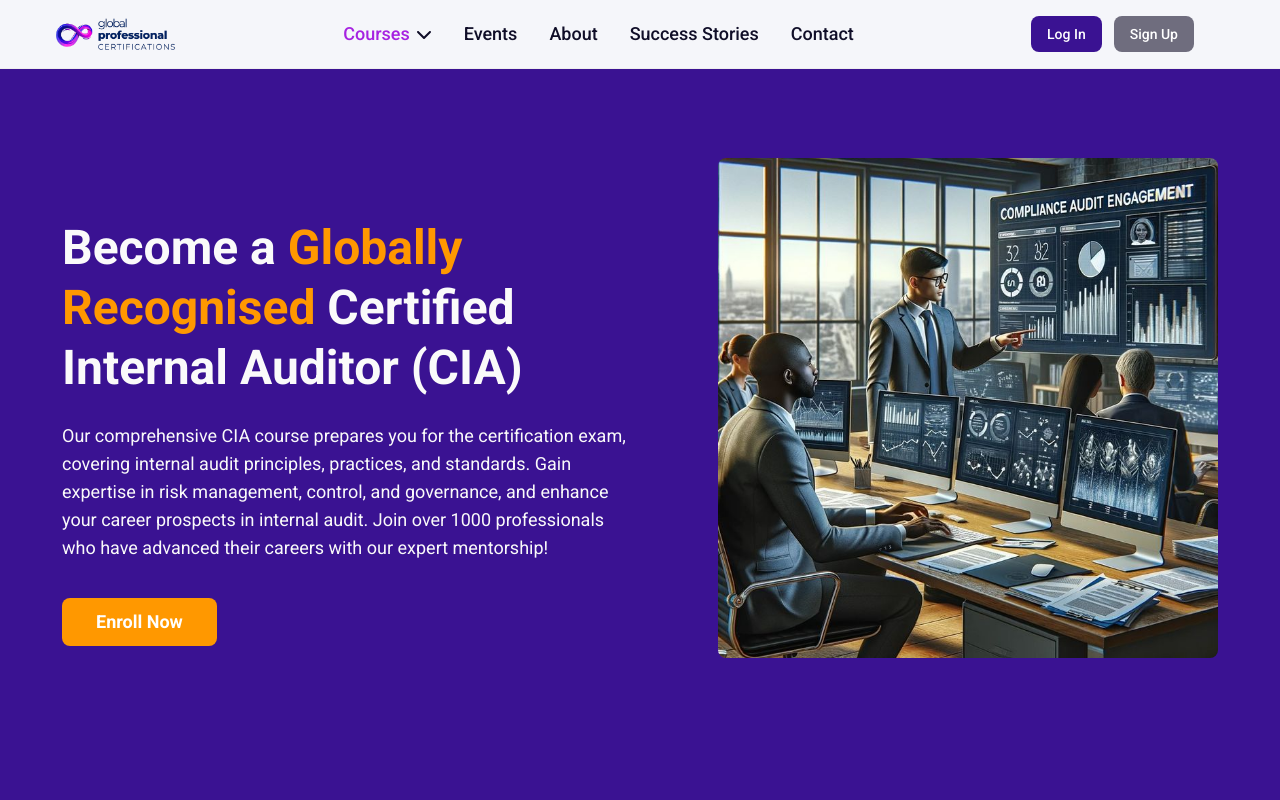
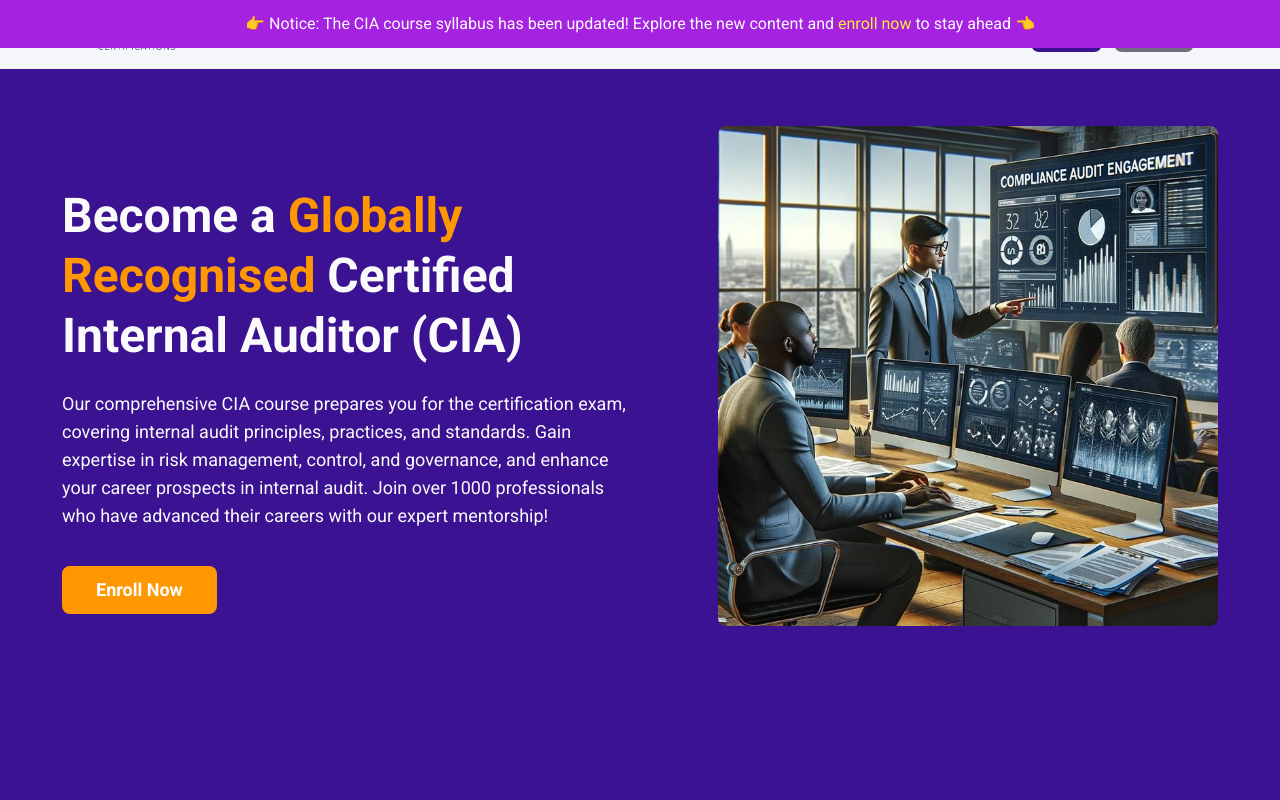
Before and after one commit to swapanmanna/gpc, a React (Vite) app: page /courses/cia in a window 1280 px wide. Shown: the top 800 px of the page. Built offline with nearby package versions, Linux system fonts and the light colour scheme.

Commit message:
added notification banner

```diff
--- a/src/Layout.jsx
+++ b/src/Layout.jsx
@@ -3,25 +3,26 @@ import Navbar from "./components/Navbar/Navbar";
 import { Outlet } from "react-router-dom";
 import Footer from "./components/Footer/Footer";
 import { useLocation } from "react-router-dom";
+import NotificationBanner from "./components/Notifications/NotificationBanner";
 
 const ScrolltoTop = () => {
-
-    const {pathname} = useLocation()
+    const { pathname } = useLocation();
 
     useEffect(() => {
-        window.scrollTo(0, 0)
-    }, [pathname])
+        window.scrollTo(0, 0);
+    }, [pathname]);
 
-    return null
-}
+    return null;
+};
 
 export default function Layout() {
     return (
         <>
-            <Navbar />
+            <NotificationBanner />
+            <Navbar topOffset={"12"}/> {/* height of notification banner */}
             <ScrolltoTop />
             <Outlet />
             <Footer />
         </>
-    )
+    );
 }
--- a/src/components/About/AboutUs.jsx
+++ b/src/components/About/AboutUs.jsx
@@ -20,7 +20,7 @@ export default function AboutUs() {
                 canonicalUrl="https://globalprofessionalcertifications.com/about"
             />
 
-            <section className="bg-brand-blue py-20 md:py-32 relative md:h-screen md:mb-10 md:flex md:justify-center md:items-center">
+            <section className="bg-brand-blue py-20 relative md:h-screen md:mb-10 md:flex md:justify-center md:items-center">
                 <div className="w-full mt-10 max-w-sm md:max-w-[75rem] px-4 md:px-5 lg:px-5 mx-auto">
                     <div className="w-full justify-start items-center gap-8 grid lg:grid-cols-2 grid-cols-1">
                         <div className="w-full flex-col justify-start lg:items-start items-center gap-10 inline-flex">
--- a/src/components/Contact/ContactUs.jsx
+++ b/src/components/Contact/ContactUs.jsx
@@ -1,7 +1,10 @@
 import React from "react";
 import MetaTags from "../MetaTags";
+import { height } from "../Notifications/NotificationBanner";
 
 export default function ContactUs() {
+
+    // lg:py-[${120 + (4*height)}px]
     return (
         <>
             <MetaTags
@@ -9,7 +12,7 @@ export default function ContactUs() {
                 description="Reach out to our team for queries, support, or course guidance. We’re here to help you achieve your certification goals."
                 canonicalUrl="https://globalprofessionalcertifications.com/contact"
             />
-            <section className="relative z-10 bg-gray-50 dark:bg-dark py-20 lg:py-[120px] w-full">
+            <section className={`relative z-10 bg-gray-50 dark:bg-dark py-20 lg:py-[${120 + (4*height)}px] w-full`}>
                 <div className="mx-auto lg:max-w-[80rem]">
                     <div className="lg:flex lg:justify-center lg:items-center">
                         <div className="w-full px-4 lg:w-1/2 xl:w-6/12">
--- a/src/components/Courses/Cia.jsx
+++ b/src/components/Courses/Cia.jsx
@@ -12,6 +12,7 @@ import { CgNotes } from "react-icons/cg";
 import { FaArrowRightLong } from "react-icons/fa6";
 import ciaHero from "../../assets/cia-hero.jpg";
 import MetaTags from '../MetaTags';
+import { height } from '../Notifications/NotificationBanner';
 
 const Cia = () => {
     useEffect(() => {
@@ -27,7 +28,7 @@ const Cia = () => {
                 description="Prepare for the CIA Challenge Exam with live sessions, Gleim content, and expert guidance from Global Professional Certifications."
                 canonicalUrl="https://globalprofessionalcertifications.com/courses/cia"
             />
-            <div className="md:h-screen flex justify-center items-center bg-brand-blue sm:pt-16">
+            <div className={`md:h-screen flex justify-center items-center bg-brand-blue sm:pt-${(16 + (height ? height - 4 : 0)).toString()}`}>
                 <div className="md:py-32 pt-32 mx-auto md:max-w-8xl md:flex md:justify-center md:items-center">
                     <div className="max-w-sm md:max-w-2xl mx-auto">
                         {/* <button className="px-4 py-2 bg-gray-50 border border-gray-400 text-lg text-brand-dark rounded-lg hover:bg-orange-500 hover:text-gray-50 font-bold font-inter transition duration-200 ease-in-out">Globally recognised</button> */}
@@ -260,7 +261,7 @@ const Cia = () => {
             </div>
 
 
-            <div className="max-w-6xl mx-auto mb-24 px-4 md:px-0 bg-orange-100 py-12 rounded-lg shadow-md">
+            <div className="max-w-6xl mx-auto mb-24 px-4 md:px-0 bg-orange-100 py-12 rounded-lg shadow-xl">
                 <h1 className="text-center text-3xl md:text-5xl font-bold mb-8 text-brand-blue">Revised pricing plan 16th April 2025 onwards...</h1>
                 <p className="text-center text-2xl font-semibold text-gray-700 mb-8">
                     Enroll for all 3 parts along with Gleim content for only ₹65,000 + GST<br></br> Or each part for ₹25,000 + GST
--- a/src/components/Courses/Cisa.jsx
+++ b/src/components/Courses/Cisa.jsx
@@ -1,9 +1,12 @@
 import React from 'react';
 import { Link } from 'react-router-dom';
+import { height } from '../Notifications/NotificationBanner';
 
 const Cisa = () => {
+
+  const marginTop = 68 + (4 * (height ? height : 0))
   return (
-    <div className="mt-[68px] bg-gray-100 font-sans">
+    <div className={`mt-[${marginTop}px] bg-gray-100 font-sans`}>
       {/* Header */}
       <header className="bg-brand-blue text-white py-12 text-center">
         <h1 className="text-4xl md:text-5xl font-bold">
--- a/src/components/Courses/Crma.jsx
+++ b/src/components/Courses/Crma.jsx
@@ -1,9 +1,13 @@
 import React from 'react';
 import { Link } from 'react-router-dom';
+import { height } from '../Notifications/NotificationBanner';
 
 const Crma = () => {
+  const marginTop = 68 + (4 * (height ? height : 0))
+
+
   return (
-    <div className="bg-gray-100 mt-[68px] font-sans">
+    <div className={`bg-gray-100 mt-[${marginTop}px] font-sans`}>
       {/* Header */}
       <header className="bg-brand-blue text-white py-12 text-center">
         <h1 className="text-4xl md:text-5xl font-bold">
--- a/src/components/Courses/Iap.jsx
+++ b/src/components/Courses/Iap.jsx
@@ -1,9 +1,13 @@
 import React from 'react';
 import { Link } from 'react-router-dom';
+import { height } from '../Notifications/NotificationBanner';
 
 const Iap = () => {
+
+  const marginTop = 68 + (4 * (height ? height : 0))
+
   return (
-    <div className=" mt-[68px] bg-gray-100 font-sans">
+    <div className={`mt-[${marginTop}px] bg-gray-100 font-sans`}>
       {/* Header */}
       <header className="bg-brand-blue text-white py-12 text-center">
         <h1 className="text-4xl md:text-5xl font-bold">
--- a/src/components/Hero/Hero.jsx
+++ b/src/components/Hero/Hero.jsx
@@ -3,6 +3,7 @@
 import React, { useEffect } from 'react';
 import heroGirl from '../../assets/hero-girl.webp';
 import { Link } from 'react-router-dom';
+import {height} from "../Notifications/NotificationBanner";
 
 const Hero = () => {
     useEffect(() => {
@@ -11,8 +12,9 @@ const Hero = () => {
         img.src = heroGirl;
     }, []);
 
+    // sm:pt-${(16 + (height ? height - 4 : 0)).toString()}`}
     return (
-        <div className="md:h-screen flex justify-center items-center bg-brand-blue sm:pt-16">
+        <div className={`md:h-screen flex justify-center items-center bg-brand-blue sm:pt-${(16 + (height ? height - 4 : 0)).toString()}`} >
             <div className="md:px-4 md:py-32 pt-32 pb-4 mx-auto md:max-w-8xl md:px-6 lg:px-8 md:flex">
                 <div className="max-w-sm md:max-w-2xl mx-auto md:mr-20 md:mt-16">
                     <button className="px-4 py-2 bg-gray-50 border border-gray-400 text-lg text-brand-dark rounded-lg hover:bg-orange-500 hover:text-gray-50 font-bold font-inter transition duration-300 ease-in-out transform hover:scale-105">Trusted by Professionals from Top Corporates</button>
--- a/src/components/Navbar/Navbar.jsx
+++ b/src/components/Navbar/Navbar.jsx
@@ -3,7 +3,7 @@ import { Link, NavLink } from "react-router-dom";
 import logo from "../../assets/logo-2.png";
 import { FaChevronDown } from "react-icons/fa6";
 
-const Navbar = () => {
+const Navbar = ({topOffset}) => {
   const [isOpen, setIsOpen] = useState(false);
   const [isCoursesDropdownOpen, setIsCoursesDropdownOpen] = useState(false);
   const dropdownRef = useRef(null);
@@ -24,6 +24,8 @@ const Navbar = () => {
       document.addEventListener("mousedown", handleClickOutside);
     }
 
+    // top-${paddingFromTop ? paddingFromTop : 0}
+
     // Cleanup event listener
     return () => {
       document.removeEventListener("mousedown", handleClickOutside);
@@ -31,7 +33,7 @@ const Navbar = () => {
   }, [isCoursesDropdownOpen]);
 
   return (
-    <nav className="bg-[#f5f6fa] dark:bg-gray-900 fixed w-screen z-20 top-0 start-0 border-b border-gray-200 dark:border-gray-600">
+    <nav className={`bg-[#f5f6fa] dark:bg-gray-900 fixed w-screen z-20 top-${topOffset ? topOffset : 0} start-0 border-b border-gray-200 dark:border-gray-600`}>
       <div className="max-w-screen-xl flex flex-wrap items-center justify-between mx-auto p-4">
 
         {/* Logo */}
--- /dev/null
+++ b/src/components/Notifications/NotificationBanner.jsx
@@ -0,0 +1,14 @@
+import React from "react";
+import { Link } from "react-router-dom";
+
+export default function NotificationBanner () {
+    return (
+        <div className="fixed top-0 left-0 w-full bg-brand-purple text-gray-50 text-center h-12 flex items-center justify-center z-50">
+            <p className="text-sm md:text-base">
+            👉 Notice: The CIA course syllabus has been updated! Explore the new content and <Link to="https://pages.razorpay.com/CIASessions" target="_blank" className="text-yellow-500 hover:underline">enroll now</Link> to stay ahead 👈
+            </p>
+        </div>
+    );
+};
+
+export const height = 12; // height of the notification banner
--- a/src/components/SuccessStories/SuccessStories.jsx
+++ b/src/components/SuccessStories/SuccessStories.jsx
@@ -24,6 +24,7 @@ import akshdeepSingh from "../../assets/akshdeep-singh.png";
 import testimonialTwo from "../../assets/testimonial-2.png";
 import passoutStudents from "../../assets/Passout-students.jpeg"
 import MetaTags from "../MetaTags";
+import { height } from "../Notifications/NotificationBanner";
 
 import { AnimatePresence, motion, MotionConfig } from "motion/react";
 
@@ -36,7 +37,7 @@ export default function SuccessStories() {
                 description="Hear from professionals who passed the CIA Challenge Exam with our guidance. Discover how our course made a difference in their careers."
                 canonicalUrl="https://globalprofessionalcertifications.com/success"
             />
-            <section className="w-full bg-brand-blue flex justify-center items-center h-screen">
+            <section className={`w-full bg-brand-blue flex justify-center items-center md:h-screen md:pt-${height}`}>
                 <div className="py-[161px] md:grid md:grid-cols-2 md:max-w-[72rem] md:gap-8 md:mx-auto">
                     <div className="relative flex justify-center h-full items-center gap-32">
                         <div className="flex flex-col justify-center">
--- a/tailwind.config.js
+++ b/tailwind.config.js
@@ -20,7 +20,7 @@ export default withMT({
         "brand-dark": "#100e28",
         "brand-contrast": "#ffcc33",
       },
-      scale: {
+    scale: {
         "130": "1.325",
         "175": "1.75",
         "200": "2",
```
